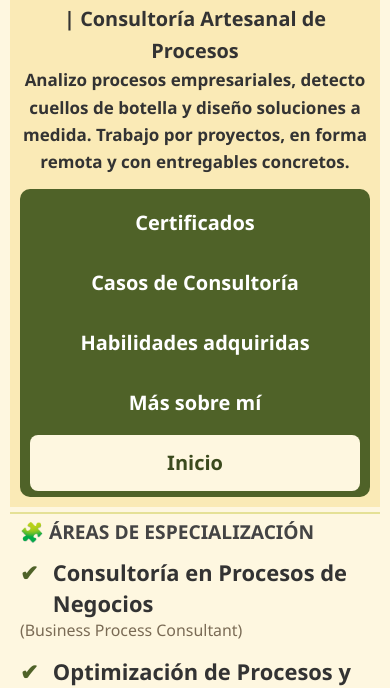
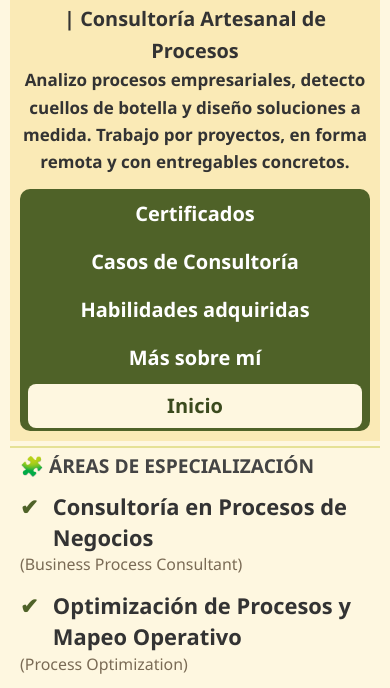
Before and after one commit to miriambay/miriambay.github.io, a plain HTML site: page index.html in a window 390 px wide. Shown: the part 160-848 px from the top of the page. Drawn offline with Linux system fonts and the light colour scheme.

Commit message:
Add files via upload

```diff
--- a/style.css
+++ b/style.css
@@ -83,12 +83,13 @@ header p {
   margin-top: 14px;
   background-color: var(--verde-oliva);
   border-radius: 10px;
-  padding: 6px 10px;
+  padding: 3px 8px;
 }
 
 .top-nav .nav-link {
   background: transparent;
-  padding: 10px 16px;
+  padding: 6px 14px;
+  line-height: 1.3;
   border-radius: 8px;
   color: #ffffff;
   text-decoration: none;
@@ -229,7 +230,7 @@ footer {
 
   /* Navegación en móvil: enlaces apilados y centrados */
   .top-nav { flex-direction: column; gap: 4px; }
-  .top-nav .nav-link { padding: 12px; text-align: center; }
+  .top-nav .nav-link { padding: 9px 12px; text-align: center; }
 }
 
 /* Responsive landscape (horizontal hasta 767px) */
```
